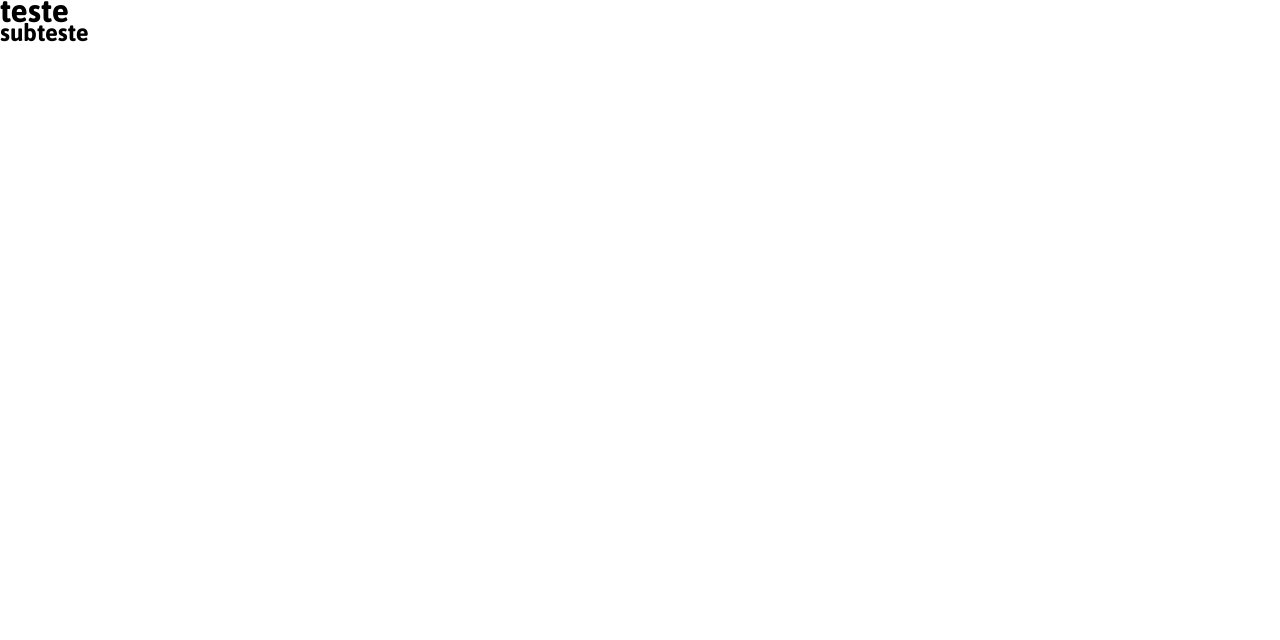
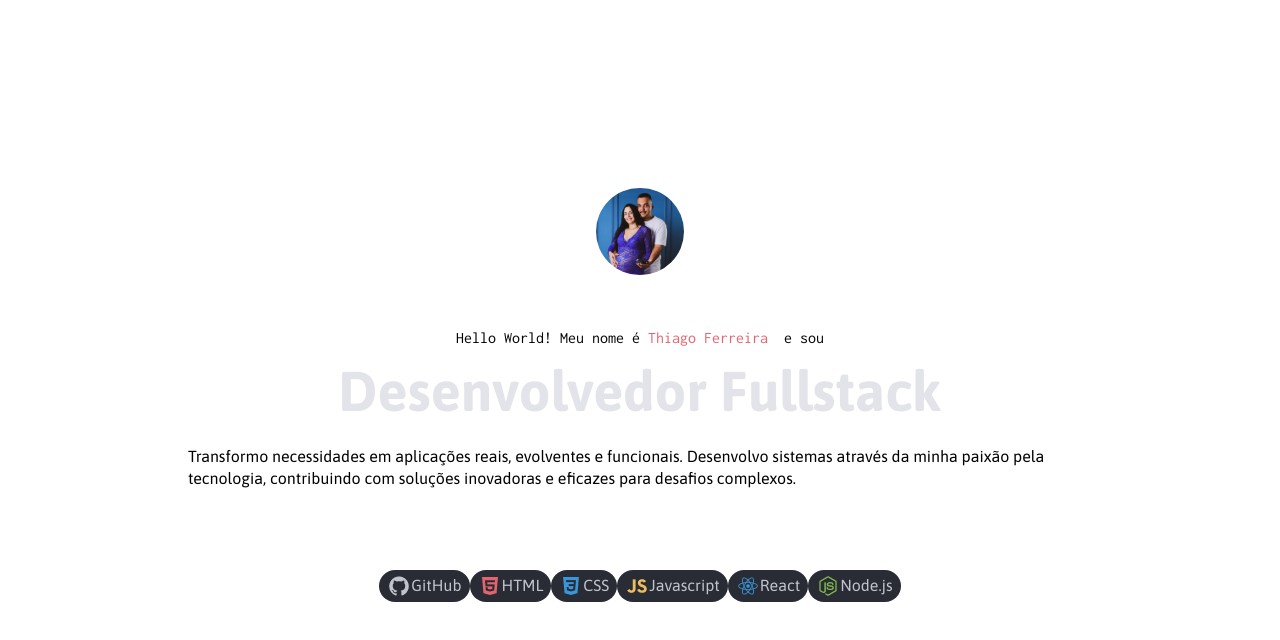
Before and after one commit to thhferreira/projeto-portifolio-dev, a plain HTML site: page index.html in a window 1280 px wide. Drawn offline with Linux system fonts and the light colour scheme.

Commit message:
centralizando itens

```diff
--- a/index.html
+++ b/index.html
@@ -12,8 +12,47 @@
   <link href="https://fonts.googleapis.com/css2?family=Maven+Pro:wght@400..900&display=swap" rel="stylesheet">
 </head>
 <body>
-  <h1>teste</h1>
-  <h2>subteste</h2>
-
+  <header>
+    <div>
+      <div class="perfil">
+       <img src="assets/selfperfil.png" alt="Avatar" class="avatar-img" />
+      </div>
+      <h2>
+        Hello World! Meu nome é&nbsp;<span style="color: var(--red);">Thiago Ferreira</span>&nbsp; e sou
+      </h2>
+      <h1>
+        Desenvolvedor Fullstack
+      </h1>
+      <p>
+        Transformo necessidades em aplicações reais, evolventes e funcionais. Desenvolvo sistemas através da minha paixão pela tecnologia, contribuindo com soluções inovadoras e eficazes para desafios complexos.
+      </p>
+    </div>
+    <div class="container">
+      <div class="content-tag">
+        <img src="assets/icons/GitHub.png" alt="github icone">
+        <span>GitHub</span>
+      </div>
+      <div class="content-tag">
+        <img src="assets/icons/HTML.png">
+        <span>HTML</span>
+      </div>
+      <div class="content-tag">
+        <img src="assets/icons/CSS.png" alt="icone do css">
+        <span>CSS</span>
+      </div>
+      <div class="content-tag">
+        <img src="assets/icons/JavaScript.png" alt="icone JavaScript">
+        <span>Javascript</span>
+      </div>
+      <div class="content-tag">
+        <img src="assets/icons/React.png" alt="icone react">
+        <span>React</span>
+      </div>
+      <div class="content-tag">
+        <img src="assets/icons/Node.js.png" alt="icone do nodejs">
+        <span>Node.js</span>
+      </div>
+    </div>
+  </header>
 </body>
 </html>
--- a/styles/global.css
+++ b/styles/global.css
@@ -27,6 +27,7 @@
   --h2: 20px/120% var(--font-family2);
   --text-md: 16px/140% var(--font-family3);
   --text-sm: 14px/140% var(--font-family3);
+  --sub-title:700 20px/120% var(--font-family);
 }
 
 body {
--- /dev/null
+++ b/styles/header.css
@@ -0,0 +1,55 @@
+html, body {
+  height: 100%;
+  margin: 94px;
+}
+
+.container {
+  display: flex;
+  margin-top: 80px;
+  justify-content: center;
+}
+
+.perfil {
+  display: flex;
+  justify-content: center;
+  img {
+    border-radius: 9999px;
+    width: 87.27px;
+    height: 87.27px;
+    object-fit: cover;
+  }
+}
+
+.content-tag {
+  display: inline-flex;
+  background-color: var(--gray-300);
+  padding: 4px 8px;
+  border-radius: 999px;
+  font: var(--tex-md);
+  color: var(--gray-500);
+}
+
+h2, h1 , p {
+  display: flex;
+  justify-content: center;
+  font: inherit;
+}
+
+h2 {
+  font-family: var(--font-family2);
+  margin-top: 52px;
+
+}
+
+h1 {
+  color: var(--gray-600);
+  font-family: var(--font-family);
+  margin-top: 8px;
+  line-height: 120%;
+  font-size: 56px;
+  font-weight: bold;
+}
+
+p {
+  margin-top: 20px;
+}
--- a/styles/index.css
+++ b/styles/index.css
@@ -1 +1,2 @@
 @import url(global.css);
+@import url(header.css);
```
Also changed, not shown: assets/icons/CSS.png (added), assets/icons/Code.svg (added), assets/icons/GitHub.png (added), assets/icons/HTML.png (added), assets/icons/JavaScript.png (added), assets/icons/Node.js.png (added), assets/icons/React.png (added), assets/selfperfil.png (added), styles/main.css (added).
